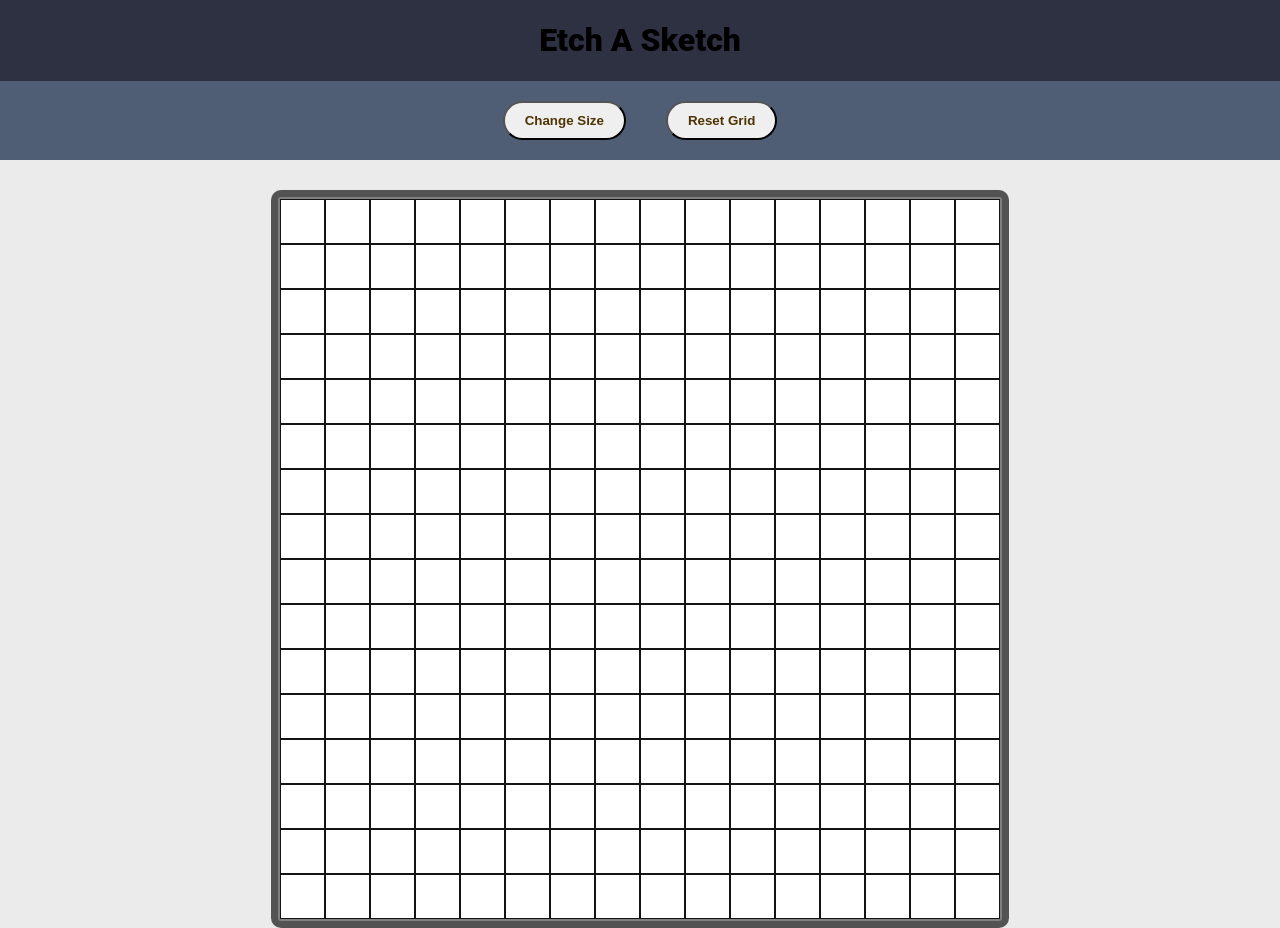
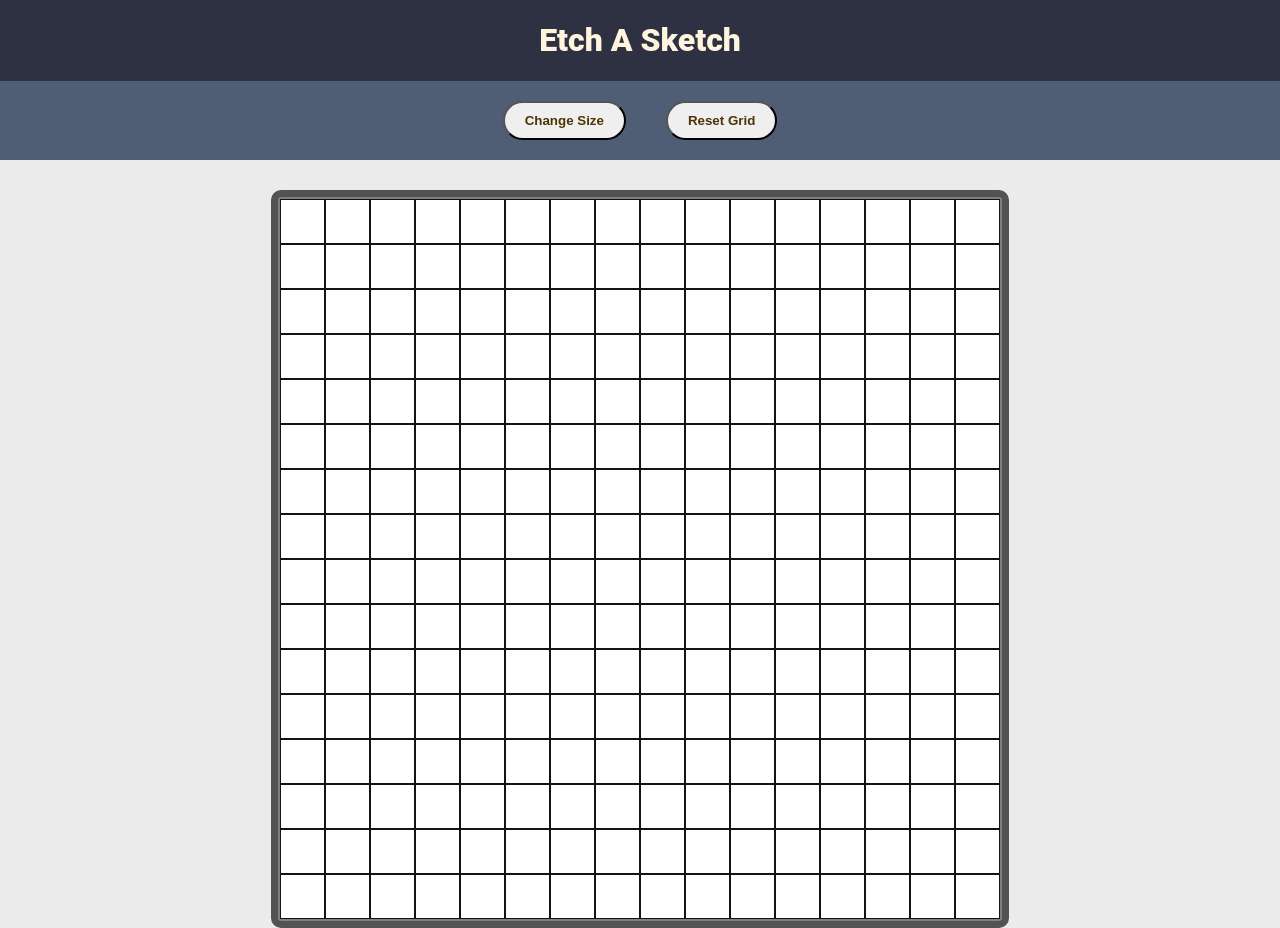
Before and after one commit to Sokolan/Etch-A-Sketch, a plain HTML site: page index.html in a window 1280 px wide. Shown: the top 928 px of the page. Drawn offline with Linux system fonts and the light colour scheme.

Commit message:
header color change

```diff
--- a/style.css
+++ b/style.css
@@ -24,6 +24,7 @@ html, body {
 
 .header > h1 {
     font-weight: 800;
+    color: rgb(255, 244, 222);
     text-align: center;
 }
 
```
